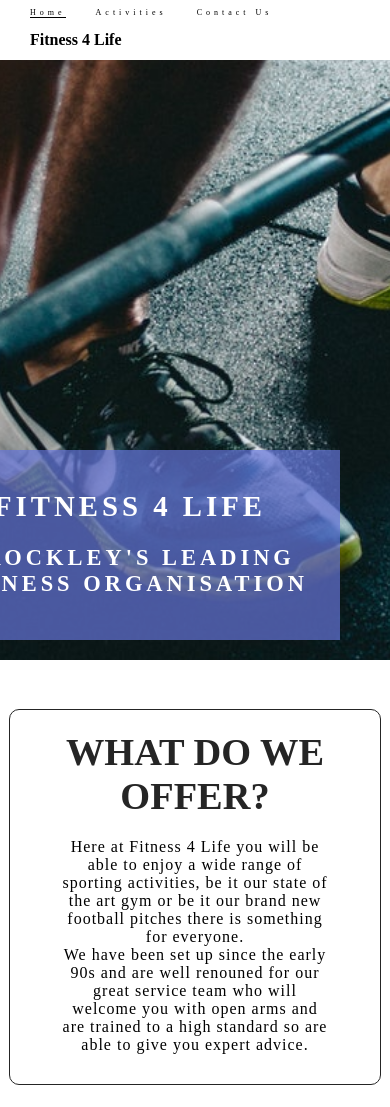
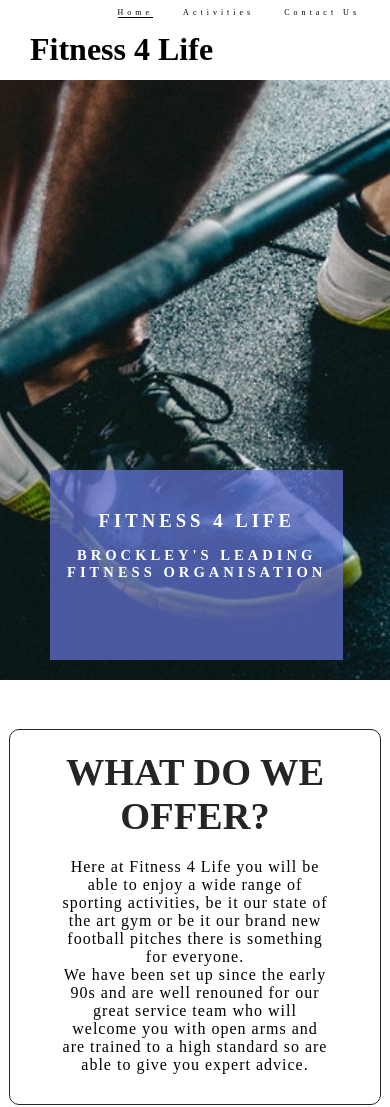
Before and after one commit to Chrisloufa/Fitness4life, a plain HTML site: page index.html in a window 390 px wide. Shown: the top 1107 px of the page. Drawn offline with Linux system fonts and the light colour scheme; a web font is replaced by a local one.

Commit message:
resized and centered cover-text

```diff
--- a/assets/css/style.css
+++ b/assets/css/style.css
@@ -201,7 +201,7 @@ header {
 #form {
     margin: 150px 10% 0 0;
     color: white;
-    background-color: rgba(101, 118, 219, 0.7);
+    background-color: rgba(56, 56, 56, 0.7);
     max-width: 500px;
     position: absolute;
     display: block;
@@ -251,6 +251,8 @@ header {
         float: left;
         line-height: 25px;
         position: fixed;
+        background-color: white;
+        text-align: center;
     }
 
     #form {
@@ -279,27 +281,30 @@ header {
 
     #menu {
         clear: left;
-        float: none;
-        margin-left: 30px;
+        float: left;
         line-height: 25px;
-        font-size: 65%;
+        width: 100%;
+        overflow: hidden;
     }
 
     #form {
         left: 10%;
     }
 
-    #fitness-center {
-        text-align: center;
-    }
-
     .logo {
-        font-size: 100%;
         padding-top: 8%;
+        padding-bottom: 0%;
+        top: 0%;
     }
 
     #header {
-        padding-bottom: 0%;
+        padding-bottom: 5%;
+    }
+
+    #cover-text {
+        width: 70%;
+        font-size: 78%;
+        right: 12%;
     }
 }
 
@@ -307,5 +312,6 @@ header {
 
     #menu {
         font-size: 50%;
+        width: 100%;
     }
 }
```
Also changed, not shown: submit.html (added).
